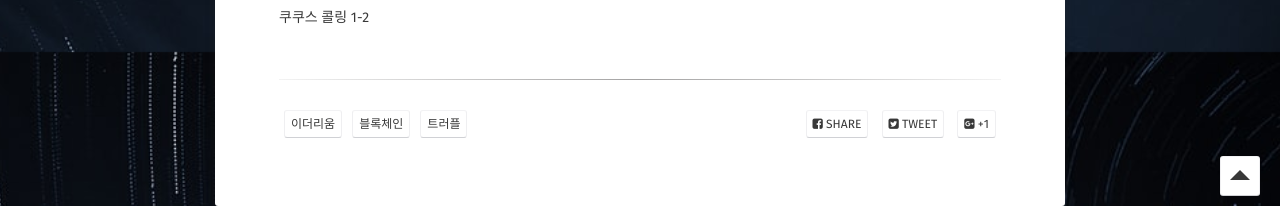
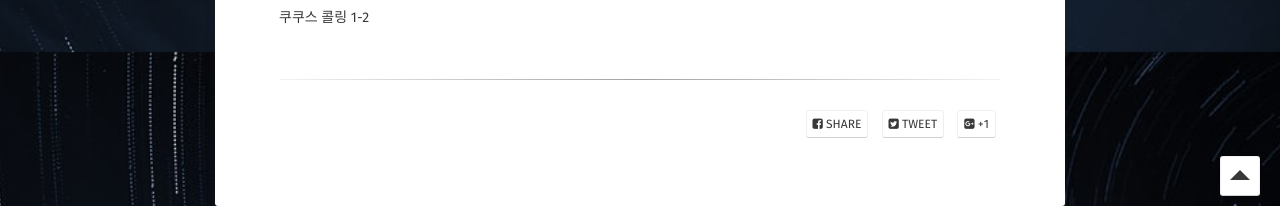
Before and after one commit to Lajancia/Lajancia.github.io, a Jekyll site: the page built from _posts/2021-11-08-Book.md, in a window 1280 px wide and 900 px high, scrolled down 1954 px. Shown: the part 694-900 px from the top of the window. Built offline with Jekyll 4.4.1, drawn with Linux system fonts in a browser that asks for light colours; some web fonts are replaced; comment, search, counter and statistics services are not loaded.

Commit message:
소유 책 리스트 업데이트

```diff
--- a/_posts/2021-11-08-Book.md
+++ b/_posts/2021-11-08-Book.md
@@ -4,10 +4,6 @@ title: "책정리"
 date: 2021-11-08
 excerpt: "수집한 책 정리"
 Record: true
-tag:
-  - 이더리움
-  - 블록체인
-  - 트러플
 ---
 
 # Book
```
